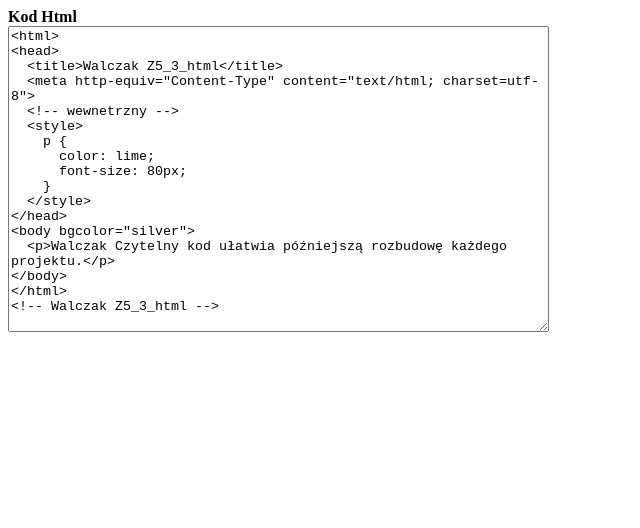
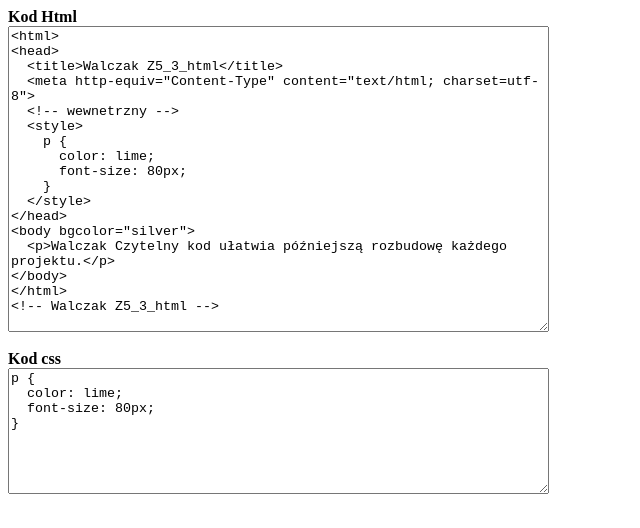
Before and after one commit to maurycy2137w/Zad_1-15, a plain HTML site: page walc_kod_z5_3.html in a window 1280 px wide. Shown: the whole page, without its empty margins (0-640 px from the left). Drawn offline with Linux system fonts and the light colour scheme.

Commit message:
Update walc_kod_z5_3.html

```diff
--- a/walc_kod_z5_3.html
+++ b/walc_kod_z5_3.html
@@ -5,7 +5,7 @@
 </head>
 <body>
   <b>Kod Html</b><br>
-  <textarea rows="20" cols="65" readonly>
+  <textarea rows="20" cols="65">
 <html>
 <head>
   <title>Walczak Z5_3_html</title>
@@ -23,6 +23,14 @@
 </body>
 </html>
 <!-- Walczak Z5_3_html -->
+  </textarea><br><br>
+
+  <b>Kod css</b><br>
+  <textarea rows="8" cols="65">
+p {
+  color: lime;
+  font-size: 80px;
+}
   </textarea>
 </body>
 </html>
```
